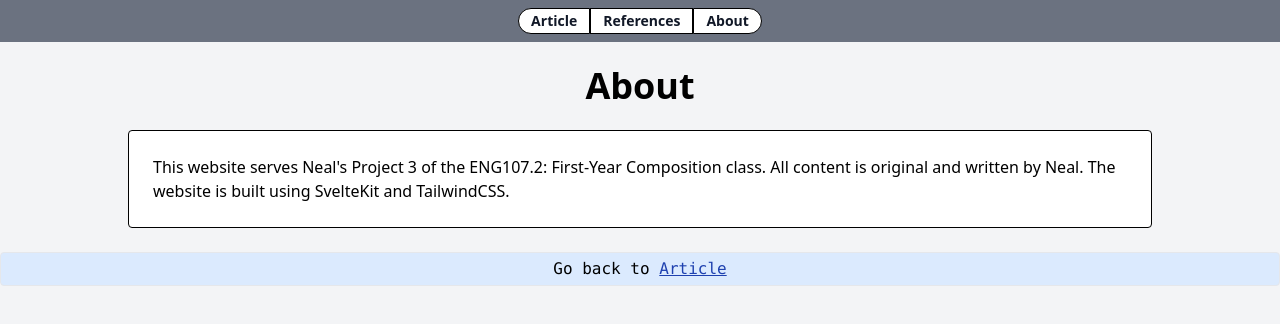
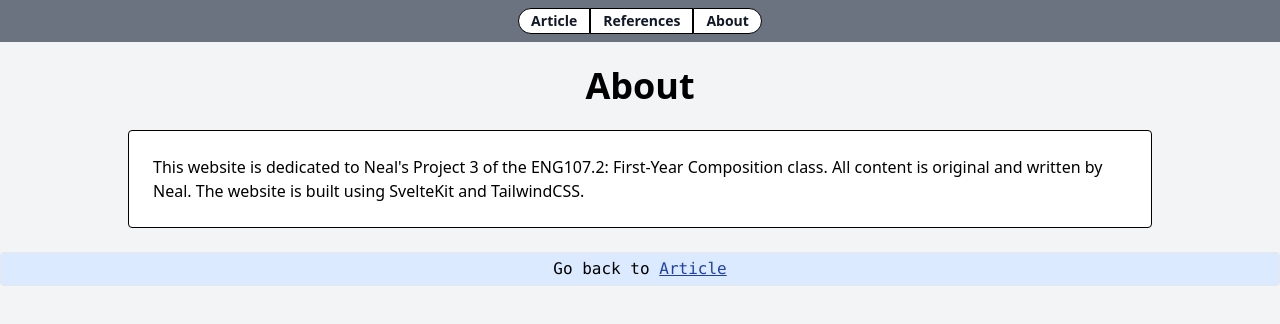
Before and after one commit to nealpro/project-three, a SvelteKit app: page /about in a window 1280 px wide. Shown: the top 324 px of the page. Built offline with nearby package versions, Linux system fonts and the light colour scheme.

Commit message:
Update about page content

```diff
--- a/src/routes/about/+page.svelte
+++ b/src/routes/about/+page.svelte
@@ -2,8 +2,8 @@
 
 <div class="rounded p-6 bg-white w-4/5 mx-auto border border-black">
 	<p>
-		This website serves Neal's Project 3 of the ENG107.2: First-Year Composition class. All content
-		is original and written by Neal. The website is built using SvelteKit and TailwindCSS.
+		This website is dedicated to Neal's Project 3 of the ENG107.2: First-Year Composition class. All
+		content is original and written by Neal. The website is built using SvelteKit and TailwindCSS.
 	</p>
 </div>
 <br />
```
